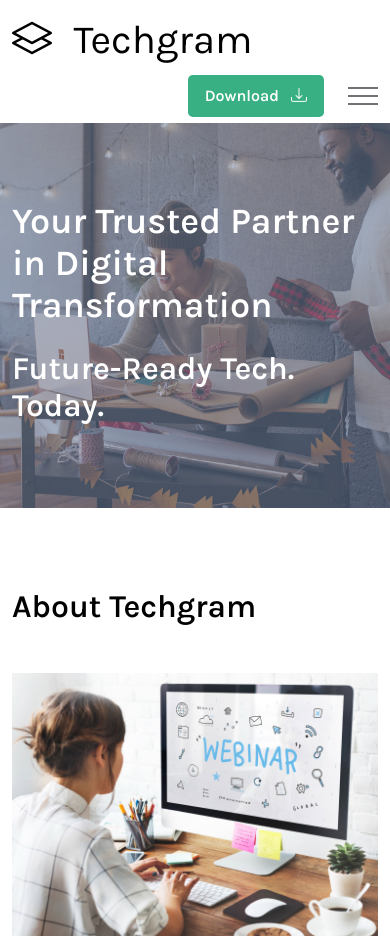
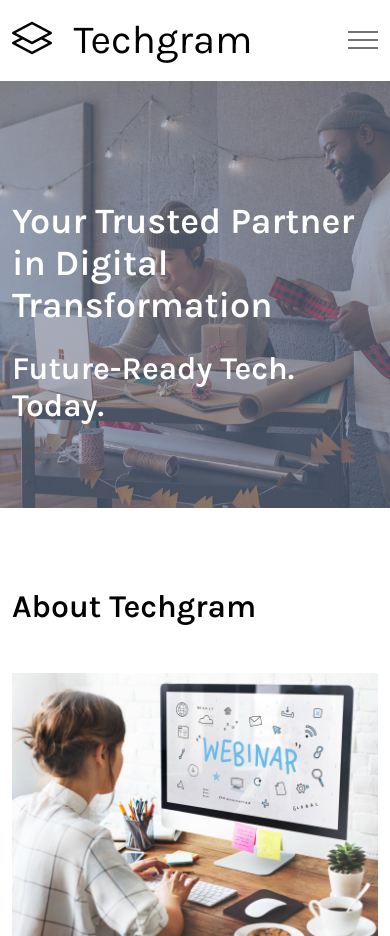
Before and after one commit to techgram-ca/techgram, a plain HTML site: page index.html in a window 390 px wide. Shown: the top 936 px of the page. Drawn offline with Linux system fonts and the light colour scheme.

Commit message:
removed download button

```diff
--- a/index.html
+++ b/index.html
@@ -34,11 +34,6 @@
 
                 <a href="index.html" class="navbar-brand">
                     <i class="bi-layers"></i> Techgram
-                </a>
-
-                <a href="#" class="custom-btn btn btn-lg d-lg-none ms-auto me-4">
-                    Download
-                    <i class="bi-download ms-2"></i>
                 </a>
 
                 <button class="navbar-toggler" type="button" data-bs-toggle="collapse" data-bs-target="#navbarNav" aria-controls="navbarNav" aria-expanded="false" aria-label="Toggle navigation">
```
